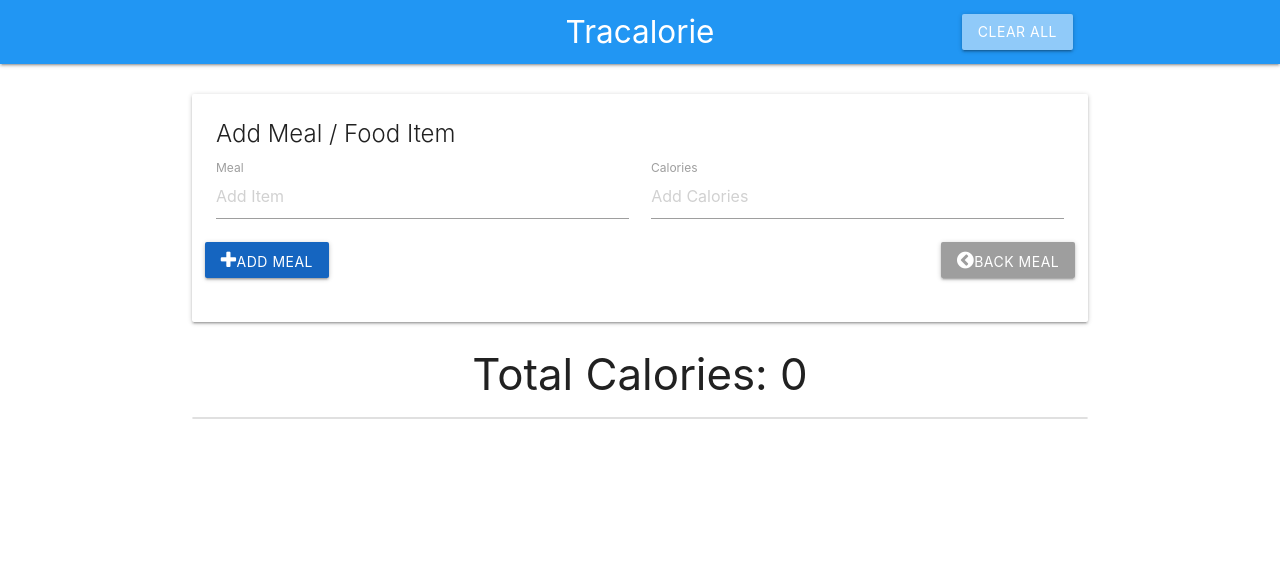
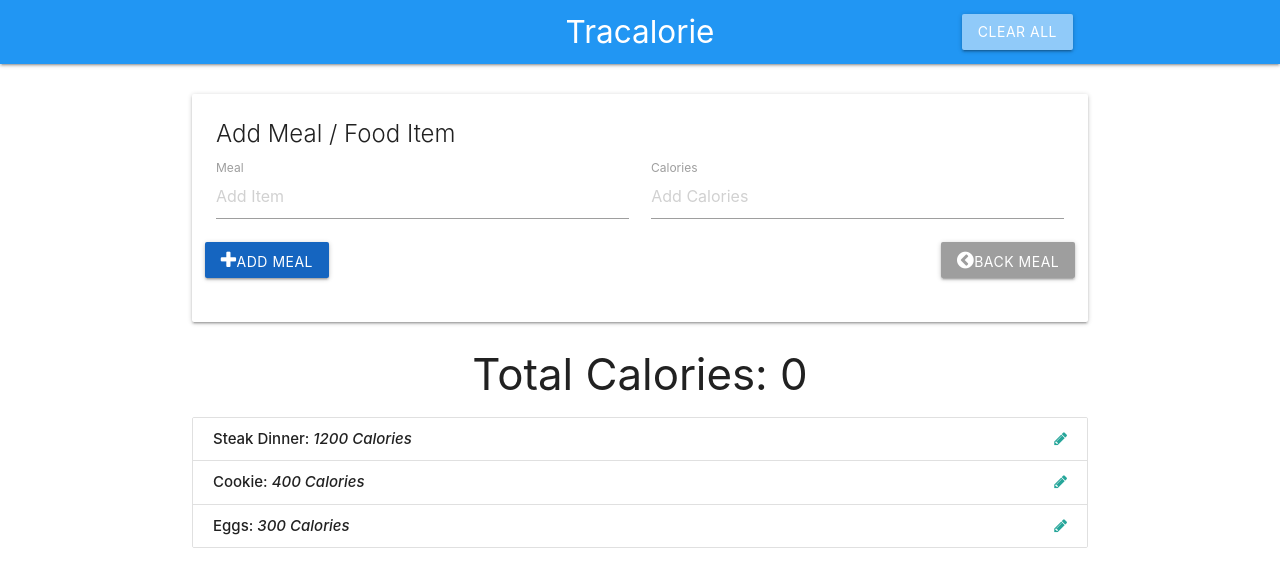
Before and after one commit to AlanMcClenaghan/tracalorie-app, a plain HTML site: page index.html in a window 1280 px wide. Drawn offline with nearby package versions, Linux system fonts and the light colour scheme.

Commit message:
Get & Populate Items.

```diff
--- a/app.js
+++ b/app.js
@@ -14,8 +14,8 @@ const ItemCtrl = (() => {
   const data = {
     items: [
       { id: 0, name: 'Steak Dinner', calories: 1200 },
-      { id: 0, name: 'Cookie', calories: 400 },
-      { id: 0, name: 'Eggs', calories: 300 },
+      { id: 1, name: 'Cookie', calories: 400 },
+      { id: 2, name: 'Eggs', calories: 300 },
     ],
     currentItem: null,
     totalCalories: 0
@@ -23,6 +23,9 @@ const ItemCtrl = (() => {
 
   // Public methods
   return {
+    getItems: () => {
+      return data.items;
+    },
     logData: () => {
       return data;
     }
@@ -33,9 +36,28 @@ const ItemCtrl = (() => {
 
 // UI Controller
 const UICtrl = (() => {
+  const UISelectors = {
+    itemList: '#item-list'
+  }
+
   // Public methods
   return {
-
+    populatItemList: (items) => {
+      let html = '';
+      items.map((item) => {
+        html += `
+          <li class="collection-item" id="item-${item.id}">
+            <strong>${item.name}: <em>${item.calories} Calories</em>
+              <a href="#" class="secondary-content">
+                <i class="edit-item fa fa-pencil"></i>
+              </a>
+            </strong>
+          </li>
+        `
+      });
+      // Insert list items
+      document.querySelector(UISelectors.itemList).innerHTML = html;
+    }
   }
 })();
 
@@ -45,7 +67,11 @@ const App = ((ItemCtrl, UICtrl) => {
   // Public methods
   return {
     init: () => {
-      console.log('Initialising App...')
+      // Fetch items from data structure
+      const items = ItemCtrl.getItems()
+      console.log(items)
+      // Populate list with items
+      UICtrl.populatItemList(items);
     }
   }
 })(ItemCtrl, UICtrl);
```
Also changed, not shown: index.html (+3 -3 lines).
